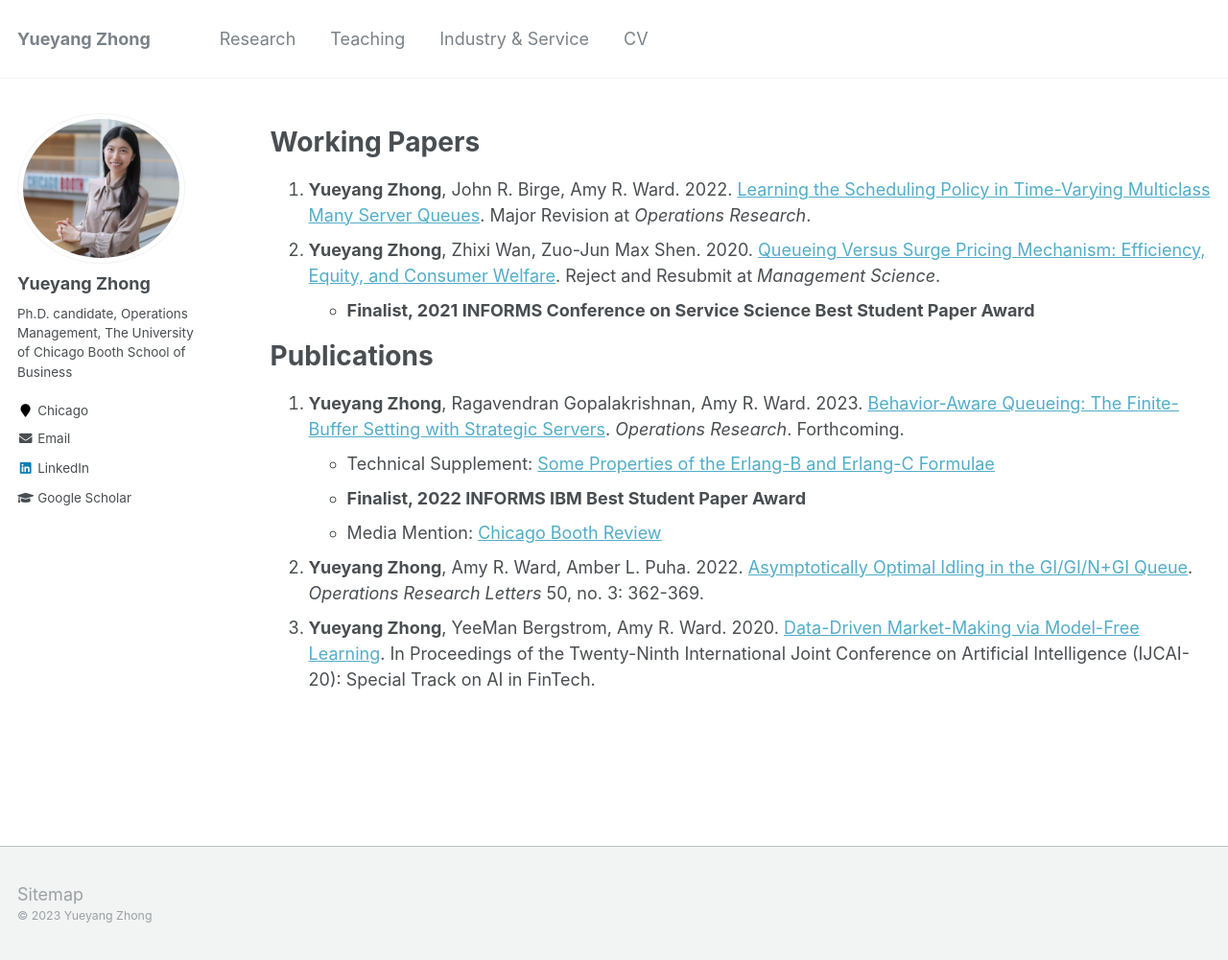
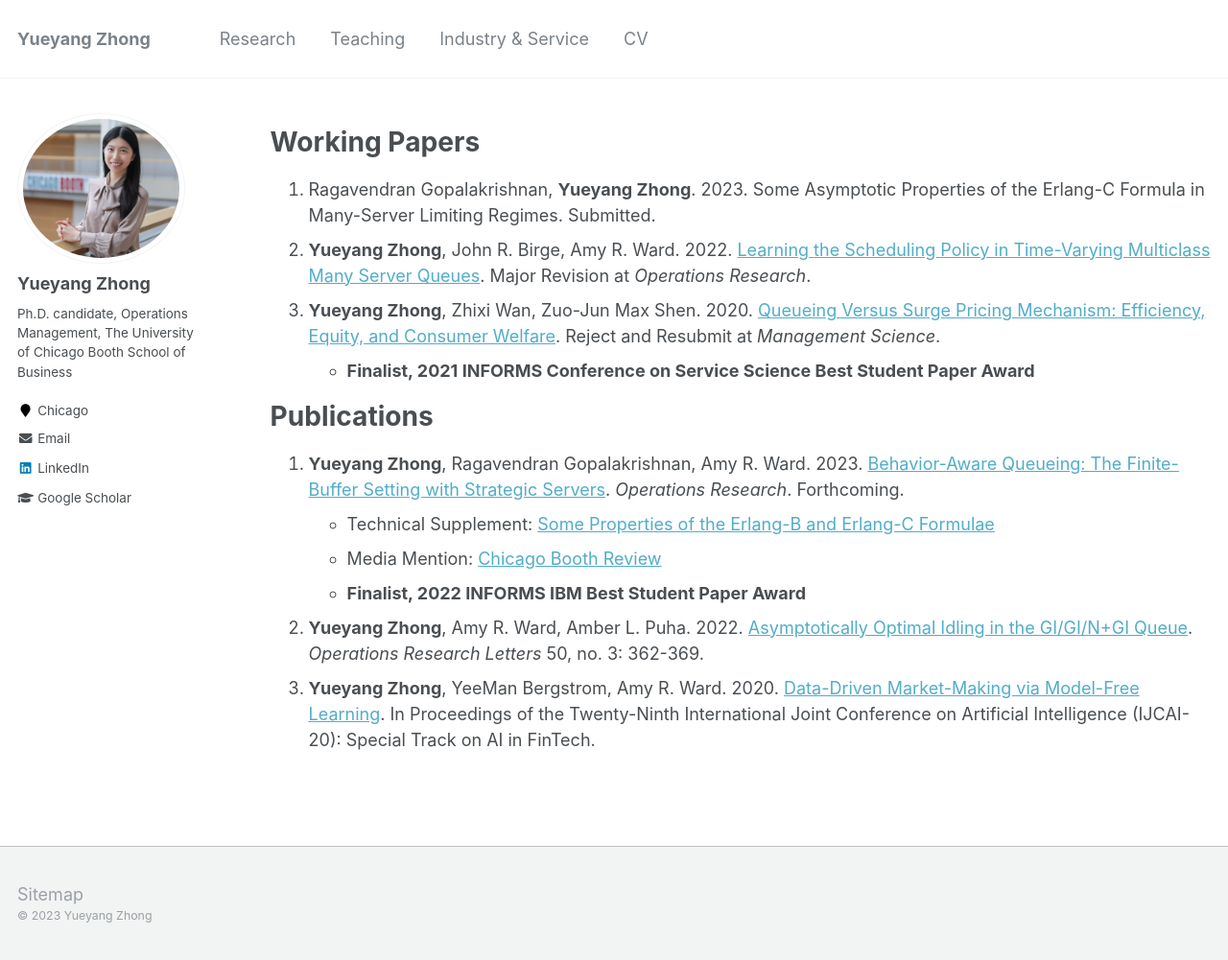
Before and after one commit to alicemengqi/site, a Jekyll site: the page built from _pages/publications.md, in a window 1280 px wide and 1001 px high. Shown: the whole window at 96% size. Built offline with Jekyll 4.4.1, drawn with Linux system fonts in a browser that asks for light colours.

Commit message:
Update publications.md

```diff
--- a/_pages/publications.md
+++ b/_pages/publications.md
@@ -7,8 +7,9 @@
 {% include base_path %}
 
 # Working Papers
-1. **Yueyang Zhong**, John R. Birge, Amy R. Ward. 2022. [Learning the Scheduling Policy in Time-Varying Multiclass Many Server Queues](https://papers.ssrn.com/sol3/papers.cfm?abstract_id=4090021). Major Revision at *Operations Research*.
-2. **Yueyang Zhong**, Zhixi Wan, Zuo-Jun Max Shen. 2020. [Queueing Versus Surge Pricing Mechanism: Efficiency, Equity, and Consumer Welfare](https://papers.ssrn.com/sol3/papers.cfm?abstract_id=3699134). Reject and Resubmit at *Management Science*.
+1. Ragavendran Gopalakrishnan, **Yueyang Zhong**. 2023. Some Asymptotic Properties of the Erlang-C Formula in Many-Server Limiting Regimes. Submitted.
+2. **Yueyang Zhong**, John R. Birge, Amy R. Ward. 2022. [Learning the Scheduling Policy in Time-Varying Multiclass Many Server Queues](https://papers.ssrn.com/sol3/papers.cfm?abstract_id=4090021). Major Revision at *Operations Research*.
+3. **Yueyang Zhong**, Zhixi Wan, Zuo-Jun Max Shen. 2020. [Queueing Versus Surge Pricing Mechanism: Efficiency, Equity, and Consumer Welfare](https://papers.ssrn.com/sol3/papers.cfm?abstract_id=3699134). Reject and Resubmit at *Management Science*.
    - **Finalist, 2021 INFORMS Conference on Service Science Best Student Paper Award**
 
 
@@ -16,7 +17,7 @@
 # Publications
 1. **Yueyang Zhong**, Ragavendran Gopalakrishnan, Amy R. Ward. 2023. [Behavior-Aware Queueing: The Finite-Buffer Setting with Strategic Servers](https://papers.ssrn.com/sol3/papers.cfm?abstract_id=3633435). *Operations Research*. Forthcoming.
    - Technical Supplement: [Some Properties of the Erlang-B and Erlang-C Formulae](https://papers.ssrn.com/sol3/papers.cfm?abstract_id=4430477)
+   - Media Mention: [Chicago Booth Review](https://www.chicagobooth.edu/review/secrets-wait-loss)
    - **Finalist, 2022 INFORMS IBM Best Student Paper Award**
-   - Media Mention: [Chicago Booth Review](https://www.chicagobooth.edu/review/secrets-wait-loss)
 2. **Yueyang Zhong**, Amy R. Ward, Amber L. Puha. 2022. [Asymptotically Optimal Idling in the GI/GI/N+GI Queue](https://www.sciencedirect.com/science/article/pii/S0167637722000530). *Operations Research Letters* 50, no. 3: 362-369.
 3. **Yueyang Zhong**, YeeMan Bergstrom, Amy R. Ward. 2020. [Data-Driven Market-Making via Model-Free Learning](https://www.ijcai.org/Proceedings/2020/0615.pdf). In Proceedings of the Twenty-Ninth International Joint Conference on Artificial Intelligence (IJCAI-20): Special Track on AI in FinTech.
```
